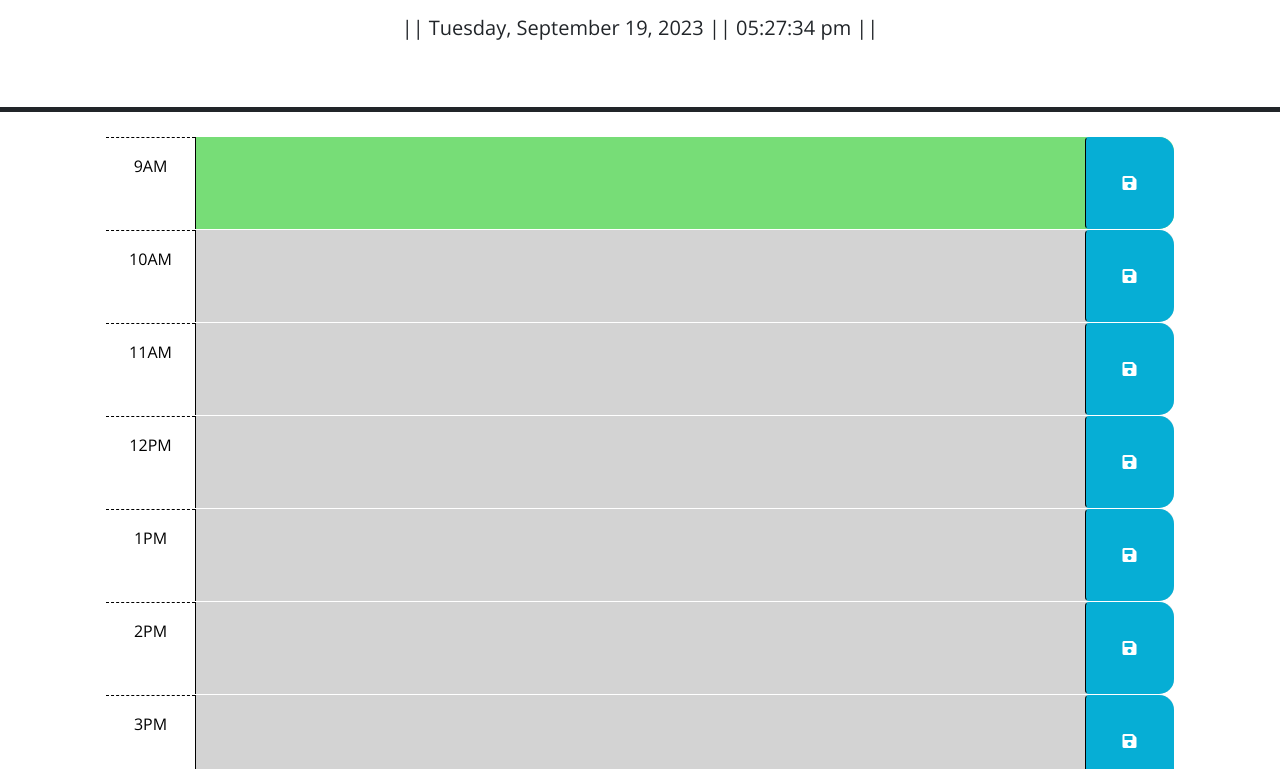
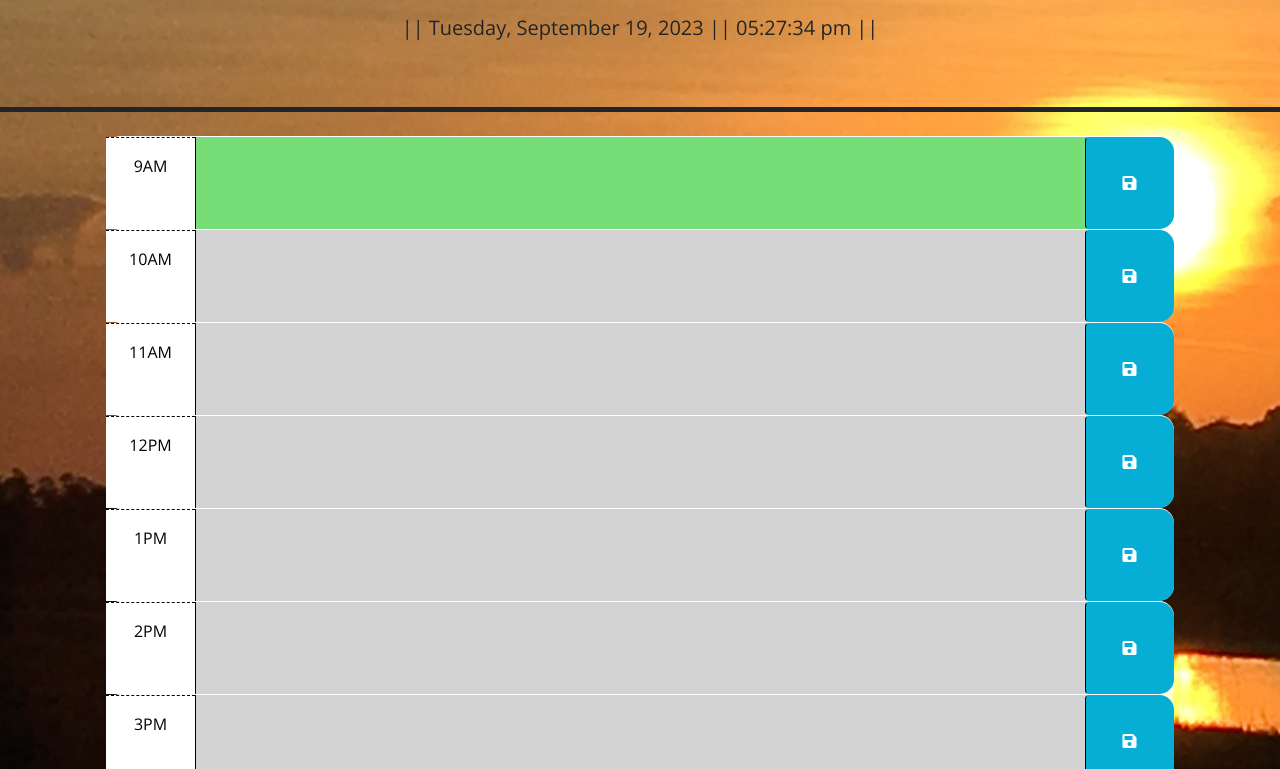
Before and after one commit to kwaters3/Work-Day-Scheduler, a plain HTML site: page index.html in a window 1280 px wide. Shown: the part 166-935 px from the top of the page. Drawn offline with nearby package versions, Linux system fonts and the light colour scheme.

Commit message:
added background image

```diff
--- a/Assets/style/style.css
+++ b/Assets/style/style.css
@@ -1,4 +1,7 @@
 body {
+  background-image: url(/Assets/images/IMG_0397.JPG);
+  background-position: center;
+  background-attachment: fixed;
   font-family: 'Open Sans', sans-serif;
   font-size: 16px;
 }
```
Also changed, not shown: Assets/images/IMG_0397.JPG (added).
